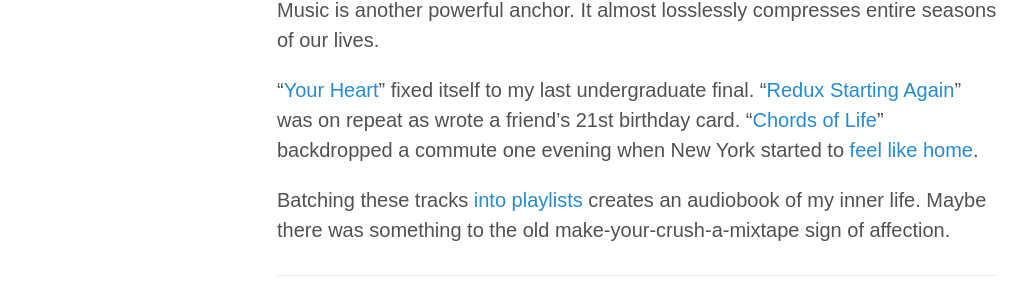
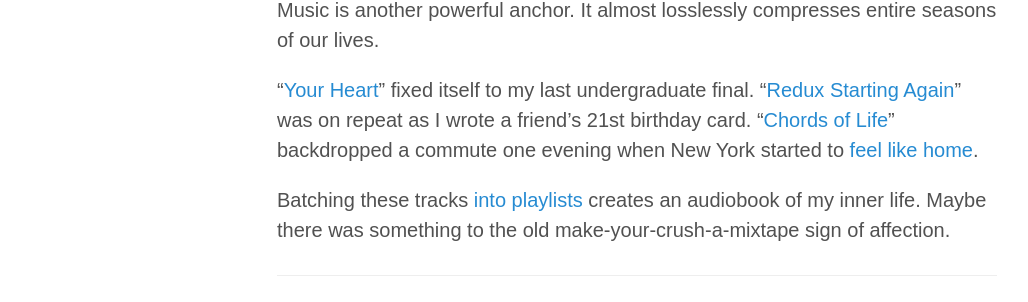
Before and after one commit to rvsrvs/jasdev.github.io, a Jekyll site: the page built from _posts/2018-2-19-planting-memories.md, in a window 1280 px wide and 900 px high, scrolled down 1946 px. Shown: the part 181-483 px from the top of the window, without its empty margins (3-1031 px from the left). Built offline with Jekyll 4.4.1, drawn with Linux system fonts in a browser that asks for light colours; some web fonts are replaced; a script that is not in the unit is left out; comment, search, counter and statistics services are not loaded.

Commit message:
Small typo fix

```diff
--- a/_posts/2018-2-19-planting-memories.md
+++ b/_posts/2018-2-19-planting-memories.md
@@ -20,7 +20,7 @@ Live Photos are three-second clips _passively_ recorded around every photo taken
 
 Music is another powerful anchor. It almost losslessly compresses entire seasons of our lives.
 
-“[Your Heart](https://soundcloud.com/quylong/dirty-south-joe-gil-your-heart)” fixed itself to my last undergraduate final. “[Redux Starting Again](https://soundcloud.com/jasdev-singh/dubvision-vs-east-young-redux)” was on repeat as wrote a friend’s 21st birthday card. “[Chords of Life](https://soundcloud.com/zerothree-music/tim-mason-chords-of-life-realprog-v3-out-friday)” backdropped a commute one evening when New York started to [feel like home](https://twitter.com/jasdev/status/788543352736186368).
+“[Your Heart](https://soundcloud.com/quylong/dirty-south-joe-gil-your-heart)” fixed itself to my last undergraduate final. “[Redux Starting Again](https://soundcloud.com/jasdev-singh/dubvision-vs-east-young-redux)” was on repeat as I wrote a friend’s 21st birthday card. “[Chords of Life](https://soundcloud.com/zerothree-music/tim-mason-chords-of-life-realprog-v3-out-friday)” backdropped a commute one evening when New York started to [feel like home](https://twitter.com/jasdev/status/788543352736186368).
 
 Batching these tracks [into playlists](https://soundcloud.com/jasdev-singh/sets) creates an audiobook of my inner life. Maybe there was something to the old make-your-crush-a-mixtape sign of affection.
 
```
